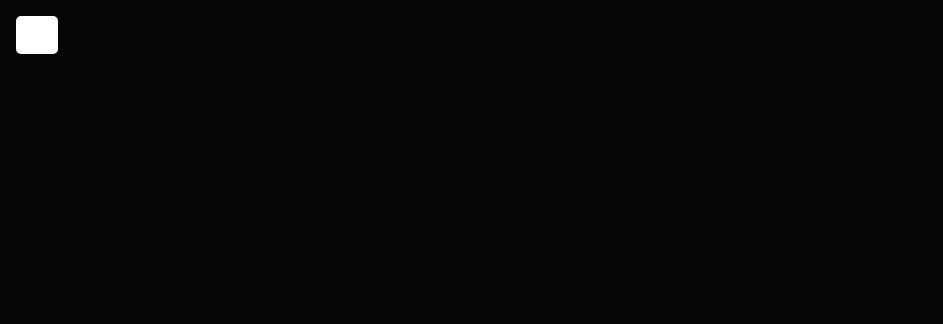
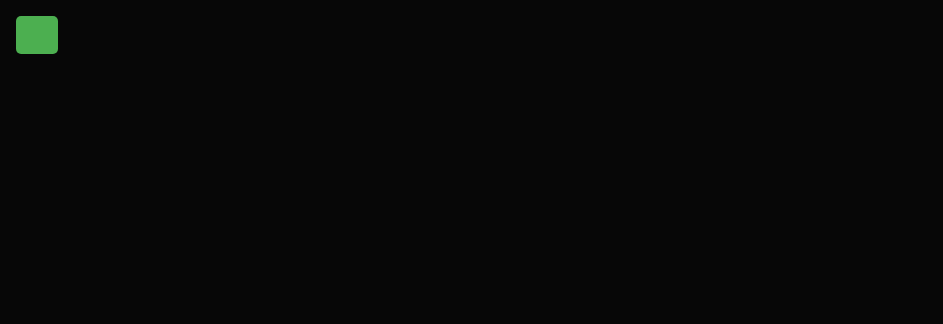
Before and after one commit to BoyMohlis/bomberman-quiz, a plain HTML site: page index.html in a window 1280 px wide. Shown: the top 324 px of the page, without its empty margins (0-943 px from the left). Drawn offline with Linux system fonts and the light colour scheme.

Commit message:
Update index.html

```diff
--- a/index.html
+++ b/index.html
@@ -395,7 +395,7 @@ h1 {
     .sidebar a:hover { color: #fff; }
     .overlay { position: fixed; top: 0; left: 0; width: 100vw; height: 100vh; background: rgba(0, 0, 0, 0.3); z-index: 999; display: none; }
     .overlay.active { display: block; }
-    .menu-btn { position: fixed; top: 1rem; left: 1rem; font-size: 24px; cursor: pointer; z-index: 1100; background: #fff; padding: 5px 10px; border-radius: 5px; color: #fff0;}
+    .menu-btn { position: fixed; top: 1rem; left: 1rem; font-size: 24px; cursor: pointer; z-index: 1100; background: #4CAF50; padding: 5px 10px; border-radius: 5px; color: #fff0;}
 </style>
 </head>
 <body>
```
